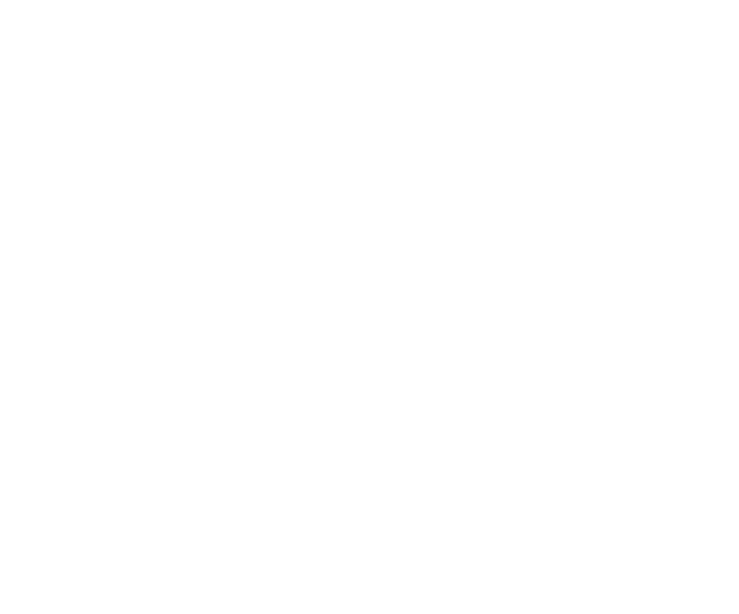
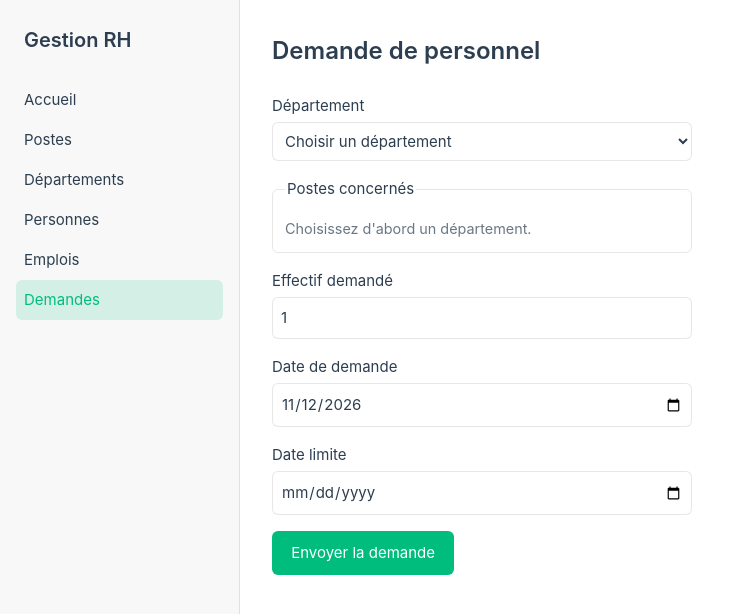
Before and after one commit to iriantsoaangeli/Gestion-HR, a Vue app in the folder frontend/: page /demande in a window 1280 px wide. Before the commit this address had no page. Shown: the top 614 px of the page, without its empty margins (0-739 px from the left). Built offline with nearby package versions, Linux system fonts and the light colour scheme.

Commit message:
unifier le css en 1 fichier

```diff
--- a/frontend/src/assets/main.css
+++ b/frontend/src/assets/main.css
@@ -1,20 +1,156 @@
 @import './base.css';
+
+/* ---------- Variables communes ---------- */
+:root {
+  --color-primary: hsla(160, 100%, 37%, 1);
+  --color-primary-soft: hsla(160, 100%, 37%, 0.15);
+  --color-danger: #d33;
+  --radius: 6px;
+}
 
 #app {
   min-height: 100vh;
   font-weight: normal;
 }
 
-a,
-.green {
+a {
   text-decoration: none;
-  color: hsla(160, 100%, 37%, 1);
+  color: var(--color-primary);
   transition: 0.4s;
-  padding: 3px;
 }
 
-@media (hover: hover) {
-  a:hover {
-    background-color: hsla(160, 100%, 37%, 0.2);
-  }
+h1 {
+  font-size: 1.5rem;
+  font-weight: 600;
+  color: var(--color-heading);
+  margin-bottom: 1.5rem;
 }
+
+/* ---------- Mise en page ---------- */
+.layout {
+  display: flex;
+  min-height: 100vh;
+}
+
+.content {
+  flex: 1;
+  padding: 2rem;
+}
+
+.center {
+  min-height: 100vh;
+  display: flex;
+  align-items: center;
+  justify-content: center;
+  padding: 1rem;
+}
+
+.card {
+  width: 100%;
+  max-width: 360px;
+  padding: 2rem;
+  border: 1px solid var(--color-border);
+  border-radius: 8px;
+  background: var(--color-background-soft);
+}
+
+/* ---------- Sidebar ---------- */
+.sidebar {
+  width: 240px;
+  flex-shrink: 0;
+  padding: 1.5rem 1rem;
+  border-right: 1px solid var(--color-border);
+  background: var(--color-background-soft);
+}
+
+.sidebar .brand {
+  font-size: 1.25rem;
+  font-weight: 600;
+  color: var(--color-heading);
+  margin-bottom: 1.5rem;
+  padding: 0 0.5rem;
+}
+
+.sidebar ul {
+  list-style: none;
+  padding: 0;
+}
+
+.sidebar a {
+  display: block;
+  padding: 0.5rem;
+  border-radius: var(--radius);
+  color: var(--color-text);
+}
+
+.sidebar a:hover {
+  background: var(--color-background-mute);
+}
+
+.sidebar a.router-link-exact-active {
+  background: var(--color-primary-soft);
+  color: var(--color-primary);
+}
+
+/* ---------- Formulaires ---------- */
+.form {
+  display: flex;
+  flex-direction: column;
+  max-width: 420px;
+}
+
+.form > label,
+fieldset > legend {
+  margin-bottom: 0.25rem;
+}
+
+input:not([type='checkbox']),
+select {
+  margin-bottom: 1rem;
+  padding: 0.5rem;
+  border: 1px solid var(--color-border);
+  border-radius: var(--radius);
+  background: var(--color-background);
+  color: var(--color-text);
+  font: inherit;
+}
+
+fieldset {
+  margin-bottom: 1rem;
+  padding: 0.75rem;
+  border: 1px solid var(--color-border);
+  border-radius: var(--radius);
+}
+
+.choice {
+  display: flex;
+  align-items: center;
+  gap: 0.5rem;
+  margin-bottom: 0.25rem;
+}
+
+button {
+  align-self: flex-start;
+  padding: 0.6rem 1.2rem;
+  border: none;
+  border-radius: var(--radius);
+  background: var(--color-primary);
+  color: #fff;
+  font: inherit;
+  cursor: pointer;
+}
+
+.help {
+  font-size: 0.9rem;
+  opacity: 0.7;
+}
+
+.error {
+  margin-bottom: 1rem;
+  color: var(--color-danger);
+}
+
+.success {
+  margin-top: 1rem;
+  color: var(--color-primary);
+}
--- /dev/null
+++ b/frontend/src/components/AppLayout.vue
@@ -0,0 +1,15 @@
+<script setup>
+import Sidebar from './Sidebar.vue'
+
+defineProps({ title: String })
+</script>
+
+<template>
+  <div class="layout">
+    <Sidebar />
+    <main class="content">
+      <h1 v-if="title">{{ title }}</h1>
+      <slot />
+    </main>
+  </div>
+</template>
--- a/frontend/src/components/Sidebar.vue
+++ b/frontend/src/components/Sidebar.vue
@@ -1,15 +1,25 @@
-<script setup></script>
+<script setup>
+// Les entrées sans route ne sont pas encore cliquables
+const items = [
+  { label: 'Accueil', to: '/' },
+  { label: 'Postes' },
+  { label: 'Départements' },
+  { label: 'Personnes' },
+  { label: 'Emplois' },
+  { label: 'Demandes', to: '/demande' },
+]
+</script>
 
 <template>
-  <aside class="sidebar"></aside>
+  <aside class="sidebar">
+    <div class="brand">Gestion RH</div>
+    <nav>
+      <ul>
+        <li v-for="item in items" :key="item.label">
+          <RouterLink v-if="item.to" :to="item.to">{{ item.label }}</RouterLink>
+          <a v-else href="#" @click.prevent>{{ item.label }}</a>
+        </li>
+      </ul>
+    </nav>
+  </aside>
 </template>
-
-<style scoped>
-.sidebar {
-  width: 240px;
-  min-height: 100vh;
-  flex-shrink: 0;
-  border-right: 1px solid var(--color-border);
-  background: var(--color-background-soft);
-}
-</style>
--- /dev/null
+++ b/frontend/src/data/mock.js
@@ -0,0 +1,14 @@
+// Données provisoires en attendant l'API (tables departement, poste, affectation)
+export const departements = [
+  { id: 1, label: 'Ressources humaines' },
+  { id: 2, label: 'Informatique' },
+  { id: 3, label: 'Finance' },
+]
+
+export const postes = [
+  { id: 1, label: 'Chargé de recrutement', idDepartement: 1 },
+  { id: 2, label: 'Gestionnaire paie', idDepartement: 1 },
+  { id: 3, label: 'Développeur', idDepartement: 2 },
+  { id: 4, label: 'Administrateur système', idDepartement: 2 },
+  { id: 5, label: 'Comptable', idDepartement: 3 },
+]
--- a/frontend/src/router/index.js
+++ b/frontend/src/router/index.js
@@ -8,6 +8,16 @@ const router = createRouter({
       path: '/',
       name: 'home',
       component: HomeView,
+    },
+    {
+      path: '/login',
+      name: 'login',
+      component: () => import('../views/LoginView.vue'),
+    },
+    {
+      path: '/demande',
+      name: 'demande',
+      component: () => import('../views/DemandeView.vue'),
     },
     {
       path: '/about',
--- /dev/null
+++ b/frontend/src/views/AboutView.vue
@@ -0,0 +1,15 @@
+<template>
+  <div class="about">
+    <h1>This is an about page</h1>
+  </div>
+</template>
+
+<style>
+@media (min-width: 1024px) {
+  .about {
+    min-height: 100vh;
+    display: flex;
+    align-items: center;
+  }
+}
+</style>
--- /dev/null
+++ b/frontend/src/views/DemandeView.vue
@@ -0,0 +1,82 @@
+<script setup>
+import { computed, reactive, ref, watch } from 'vue'
+import AppLayout from '../components/AppLayout.vue'
+import { departements, postes } from '../data/mock'
+
+// demande(id, #idDepartement, #idStatus, date, limite, effectif)
+// demandePoste(id, #idPoste, #idDemande) — cf. doc/conception/base/schema.md
+
+// Statut attribué à la création (début du workflow Manager -> HR -> Direction -> Finance)
+const ID_STATUS_INITIAL = 1
+
+const aujourdhui = () => new Date().toISOString().slice(0, 10)
+const vide = () => ({
+  idDepartement: '',
+  idPostes: [],
+  effectif: 1,
+  dateDemande: aujourdhui(),
+  dateLimite: '',
+})
+
+const form = reactive(vide())
+const erreur = ref('')
+const message = ref('')
+
+// Seuls les postes du département choisi sont proposés
+const postesDuDepartement = computed(() =>
+  postes.filter((p) => p.idDepartement === form.idDepartement),
+)
+watch(() => form.idDepartement, () => (form.idPostes = []))
+
+function verifier() {
+  if (form.dateLimite < form.dateDemande)
+    return 'La date limite doit être postérieure ou égale à la date de demande.'
+  if (!form.idPostes.length) return 'Sélectionnez au moins un poste.'
+  return ''
+}
+
+function envoyer() {
+  message.value = ''
+  erreur.value = verifier()
+  if (erreur.value) return
+
+  // À remplacer par l'appel à l'API (idPostes -> lignes de demandePoste)
+  console.log('Nouvelle demande', { ...form, idStatus: ID_STATUS_INITIAL })
+  message.value = 'Demande enregistrée.'
+  Object.assign(form, vide())
+}
+</script>
+
+<template>
+  <AppLayout title="Demande de personnel">
+    <form class="form" @submit.prevent="envoyer">
+      <label for="departement">Département</label>
+      <select id="departement" v-model="form.idDepartement" required>
+        <option value="" disabled>Choisir un département</option>
+        <option v-for="d in departements" :key="d.id" :value="d.id">{{ d.label }}</option>
+      </select>
+
+      <fieldset>
+        <legend>Postes concernés</legend>
+        <p v-if="!form.idDepartement" class="help">Choisissez d'abord un département.</p>
+        <label v-for="p in postesDuDepartement" :key="p.id" class="choice">
+          <input v-model="form.idPostes" type="checkbox" :value="p.id" />
+          {{ p.label }}
+        </label>
+      </fieldset>
+
+      <label for="effectif">Effectif demandé</label>
+      <input id="effectif" v-model.number="form.effectif" type="number" min="1" required />
+
+      <label for="dateDemande">Date de demande</label>
+      <input id="dateDemande" v-model="form.dateDemande" type="date" required />
+
+      <label for="dateLimite">Date limite</label>
+      <input id="dateLimite" v-model="form.dateLimite" type="date" :min="form.dateDemande" required />
+
+      <p v-if="erreur" class="error">{{ erreur }}</p>
+      <button type="submit">Envoyer la demande</button>
+      <p v-if="message" class="success">{{ message }}</p>
+    </form>
+  </AppLayout>
+</template>
--- a/frontend/src/views/HomeView.vue
+++ b/frontend/src/views/HomeView.vue
@@ -1,22 +1,7 @@
 <script setup>
-import Sidebar from '../components/Sidebar.vue'
+import AppLayout from '../components/AppLayout.vue'
 </script>
 
 <template>
-  <div class="layout">
-    <Sidebar />
-    <main class="content"></main>
-  </div>
+  <AppLayout />
 </template>
-
-<style scoped>
-.layout {
-  display: flex;
-  min-height: 100vh;
-}
-
-.content {
-  flex: 1;
-  padding: 2rem;
-}
-</style>
--- /dev/null
+++ b/frontend/src/views/LoginView.vue
@@ -0,0 +1,35 @@
+<script setup>
+import { ref } from 'vue'
+import { useRouter } from 'vue-router'
+
+const router = useRouter()
+const identifiant = ref('')
+const motDePasse = ref('')
+const erreur = ref('')
+
+// Pas encore d'authentification côté backend : on vérifie seulement que les champs sont remplis
+function seConnecter() {
+  if (!identifiant.value || !motDePasse.value) {
+    erreur.value = 'Veuillez remplir tous les champs.'
+    return
+  }
+  router.push('/')
+}
+</script>
+
+<template>
+  <div class="center">
+    <form class="card form" @submit.prevent="seConnecter">
+      <h1>Gestion RH</h1>
+
+      <label for="identifiant">Identifiant</label>
+      <input id="identifiant" v-model.trim="identifiant" autocomplete="username" />
+
+      <label for="motDePasse">Mot de passe</label>
+      <input id="motDePasse" v-model="motDePasse" type="password" autocomplete="current-password" />
+
+      <p v-if="erreur" class="error">{{ erreur }}</p>
+      <button type="submit">Se connecter</button>
+    </form>
+  </div>
+</template>
```
Also changed, not shown: 1 other file (tests, documents, lock files or other folders).
